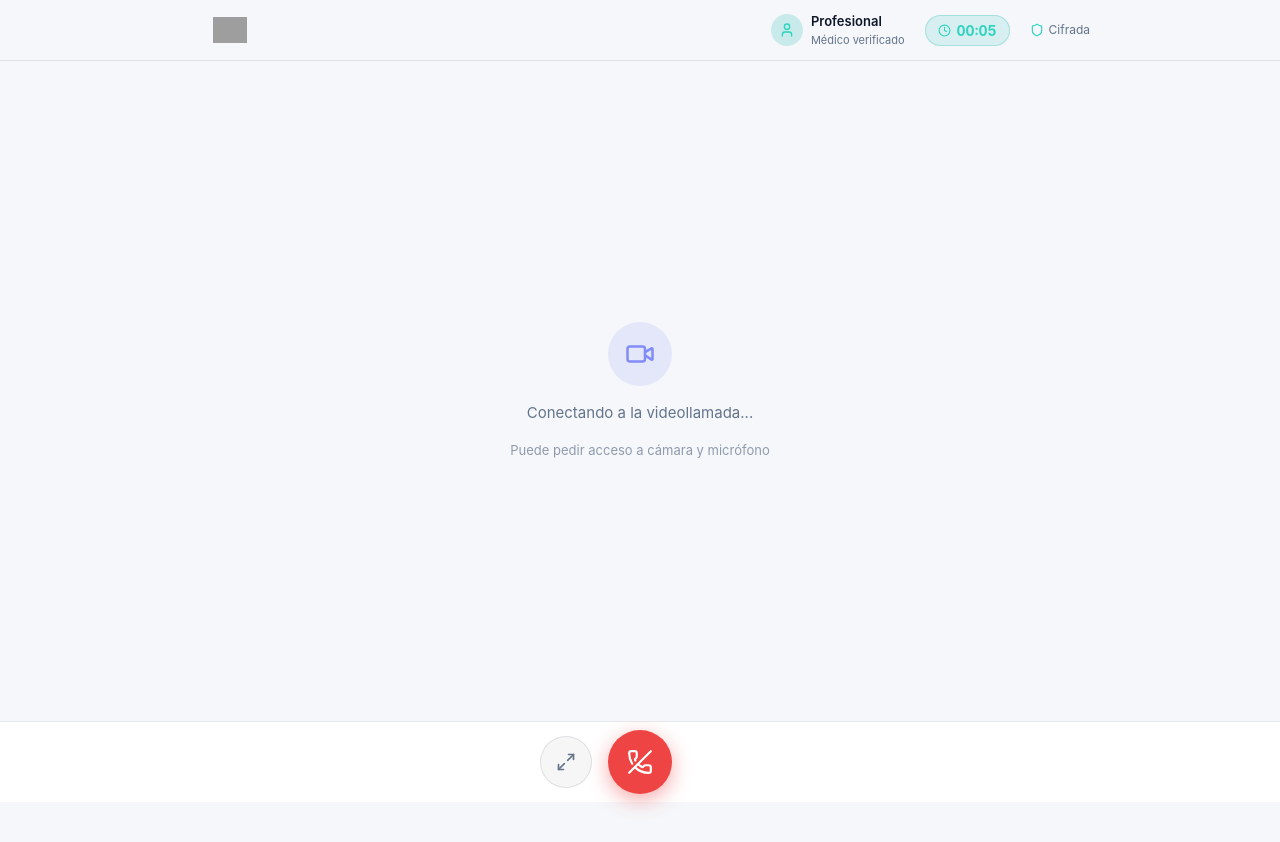
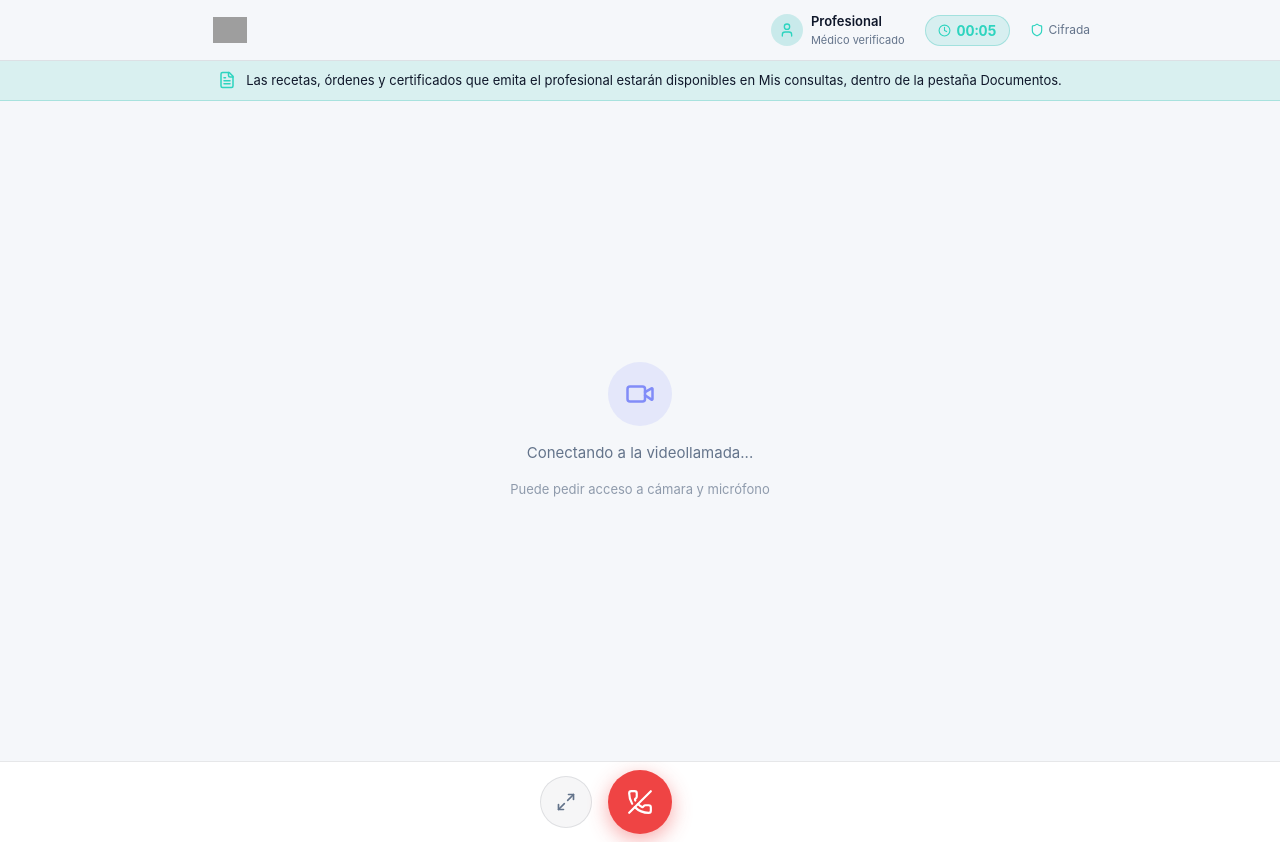
Before and after one commit to facu1391/DocYA, a Next.js app: page /pedir/videollamada in a window 1280 px wide. Before the commit the page ends 802 px from the top, so only its background shows below. Built offline with nearby package versions, Linux system fonts and the light colour scheme; no server answers; grey boxes are pictures that could not be loaded.

Commit message:
feat: informar ubicacion de documentos en teleconsulta

```diff
--- a/src/components/pedir/VideoLlamadaScreen.tsx
+++ b/src/components/pedir/VideoLlamadaScreen.tsx
@@ -5,7 +5,7 @@ import Image from "next/image";
 import { useRouter, useSearchParams } from "next/navigation";
 import {
   Video, PhoneOff,
-  Maximize2, Minimize2, Shield, Clock, User,
+  Maximize2, Minimize2, Shield, Clock, User, FileText,
 } from "lucide-react";
 import { usePedirTheme } from "./theme";
 import { useI18n } from "@/lib/i18n/context";
@@ -139,6 +139,30 @@ export default function VideoLlamadaScreen() {
         </header>
       )}
 
+      {/* AVISO SOBRE DOCUMENTOS EMITIDOS DURANTE LA CONSULTA */}
+      {!fullscreen && (
+        <div
+          role="status"
+          style={{
+            display: "flex",
+            alignItems: "center",
+            justifyContent: "center",
+            gap: 10,
+            padding: "10px 20px",
+            background: "rgba(20,184,166,0.12)",
+            borderBottom: "1px solid rgba(20,184,166,0.25)",
+            color: text,
+            fontSize: 13,
+            lineHeight: 1.45,
+            textAlign: "center",
+            flexShrink: 0,
+          }}
+        >
+          <FileText size={18} color="#2dd4bf" style={{ flexShrink: 0 }} />
+          <span>{t.videoLlamada.avisoDocumentos}</span>
+        </div>
+      )}
+
       {/* VIDEO */}
       <div style={{ flex: 1, position: "relative", background: "#000" }}>
         {!iframeReady && (
--- a/src/lib/i18n/translations/en.ts
+++ b/src/lib/i18n/translations/en.ts
@@ -543,6 +543,7 @@ export const en = {
     salirFullscreen: "Exit full screen",
     fullscreen: "Full screen",
     salirLlamada: "Leave the call",
+    avisoDocumentos: "Prescriptions, medical orders, and certificates issued by the professional will be available in My consultations, under the Documents tab.",
   },
 
   // Perfil Screen
--- a/src/lib/i18n/translations/es.ts
+++ b/src/lib/i18n/translations/es.ts
@@ -543,6 +543,7 @@ export const es = {
     salirFullscreen: "Salir de pantalla completa",
     fullscreen: "Pantalla completa",
     salirLlamada: "Salir de la llamada",
+    avisoDocumentos: "Las recetas, órdenes y certificados que emita el profesional estarán disponibles en Mis consultas, dentro de la pestaña Documentos.",
   },
 
   // Perfil Screen
```
